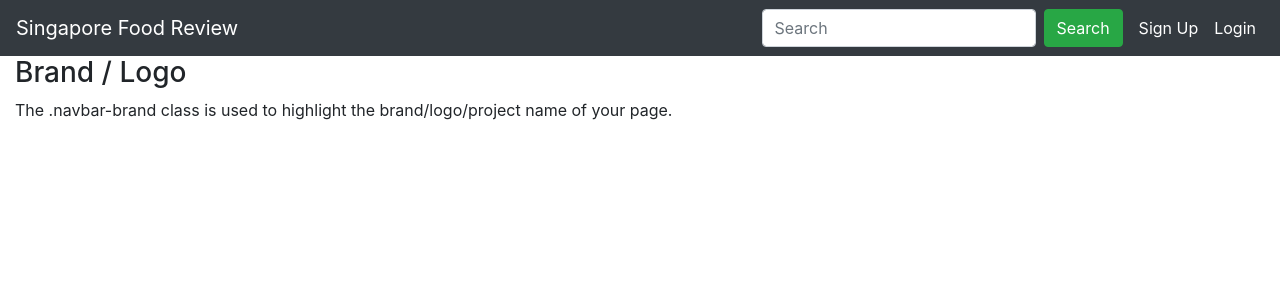
After one commit to ThettOoEain/Food_Review, a Django app: template python_workshop/templates/base.html in a window 1280 px wide. The commit adds this page. Shown: the top 300 px of the page. Run offline with Django 3.2, Linux system fonts and the light colour scheme; the template is opened without the code that fills it, so the values that code supplies are empty; some libraries are stand-ins or nearby versions.

Commit message:
Template file add

```diff
--- /dev/null
+++ b/python_workshop/templates/base.html
@@ -0,0 +1,42 @@
+<!DOCTYPE html>
+<html lang="en">
+<head>
+  <title>Food Review</title>
+  <meta charset="utf-8">
+  <meta name="viewport" content="width=device-width, initial-scale=1">
+  <link rel="stylesheet" href="https://maxcdn.bootstrapcdn.com/bootstrap/4.3.1/css/bootstrap.min.css">
+  <script src="https://ajax.googleapis.com/ajax/libs/jquery/3.4.1/jquery.min.js"></script>
+  <script src="https://cdnjs.cloudflare.com/ajax/libs/popper.js/1.14.7/umd/popper.min.js"></script>
+  <script src="https://maxcdn.bootstrapcdn.com/bootstrap/4.3.1/js/bootstrap.min.js"></script>
+</head>
+<body>
+
+<nav class="navbar navbar-expand-sm bg-dark navbar-dark justify-content-end">
+    <a class="navbar-brand" href="#">Singapore Food Review</a>
+    <form class="form-inline ml-auto mr-1" action="/action_page.php">
+    <input class="form-control mr-sm-2" type="text" placeholder="Search">
+    <button class="btn btn-success ml-auto mr-1" type="submit">Search</button>
+    </form>
+    {% comment %} <button class="btn btn-success ml-auto mr-1">Always Show</button>  {% endcomment %}
+    <button class="navbar-toggler ml-auto mr-1" type="button" data-toggle="collapse" data-target="#navbarSupportedContent">
+        <span class="navbar-toggler-icon"></span>
+    </button>
+    <div class="collapse navbar-collapse flex-grow-0" id="navbarSupportedContent">
+        <ul class="navbar-nav text-right">
+            <li class="nav-item active">
+                <a class="nav-link" href="#">Sign Up</a>
+            </li>
+            <li class="nav-item active">
+                <a class="nav-link" href="#">Login</a>
+            </li>
+        </ul>
+    </div>
+</nav><div class="container-fluid">
+{%block content%}
+  <h3>Brand / Logo</h3>
+  <p>The .navbar-brand class is used to highlight the brand/logo/project name of your page.</p>
+{% endblock %}
+</div>
+
+</body>
+</html>
```
Also changed, not shown: python_workshop/templates/home.html (+6 -1 lines).
